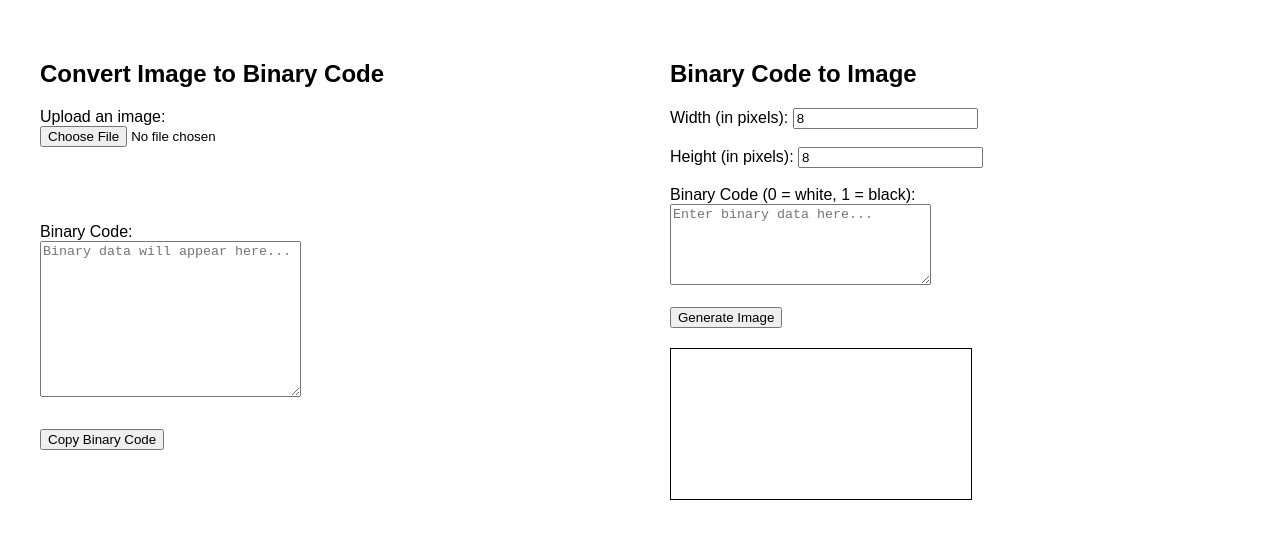
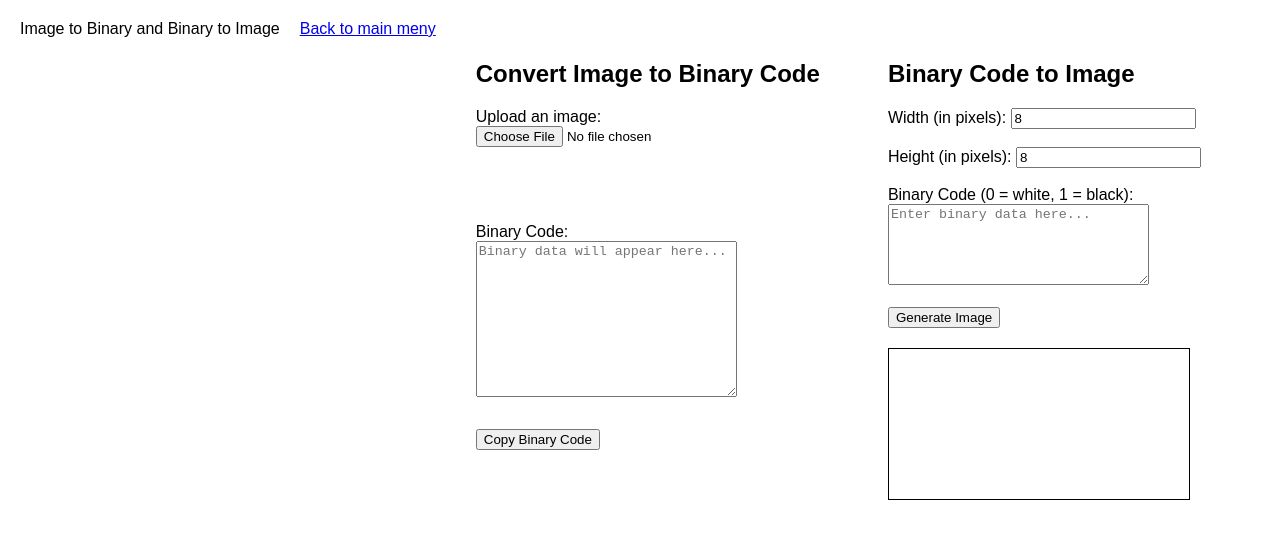
Before and after one commit to MrWaVey/webside-testing, a plain HTML site: page pixel.html in a window 1280 px wide. Drawn offline with Linux system fonts and the light colour scheme.

Commit message:
la til en back to meny butten

```diff
--- a/pixel.html
+++ b/pixel.html
@@ -7,6 +7,10 @@
     <link rel="stylesheet" href="pixel.css">
 </head>
 <body>
+    <head>Image to Binary and Binary to Image</head>
+
+    <a href="index.html">Back to main meny</a>
+
     <!-- Left Section: Image to Binary Code -->
     <div id="left-section">
         <h2>Convert Image to Binary Code</h2>
```
